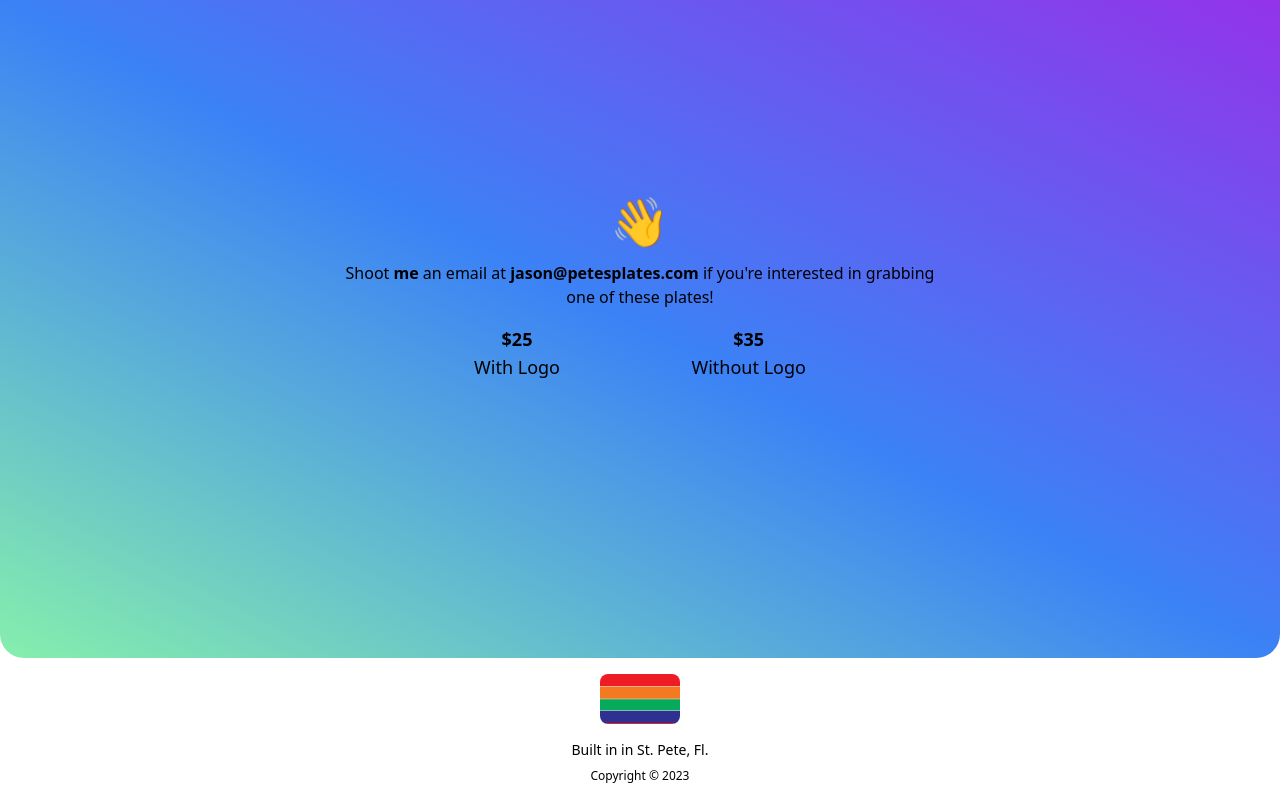
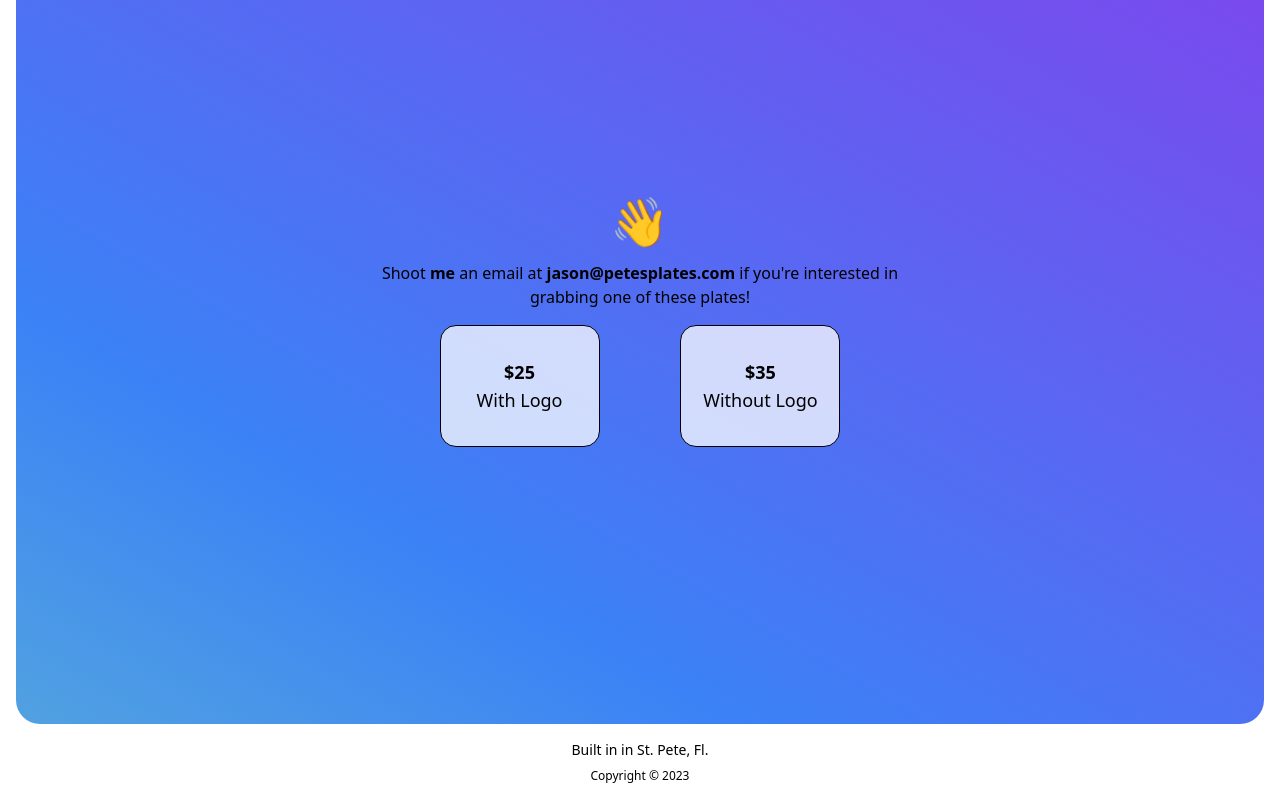
Before and after one commit to jasonraimondi/petesplates.com, a SvelteKit app: page / in a window 1280 px wide. Built offline with nearby package versions, Linux system fonts and the light colour scheme.

Commit message:
design: style

```diff
--- a/src/routes/+layout.svelte
+++ b/src/routes/+layout.svelte
@@ -5,23 +5,13 @@
 	const year = new Date().getFullYear();
 </script>
 
-<div id="container" class="container mx-auto">
-	<main>
+<div class="container mx-auto px-4 flex flex-col h-full">
+	<main class="flex-1">
 		<slot />
 	</main>
-	<footer class="text-center my-4">
-		<div class="flex justify-center pb-4">
-			<Flag />
-		</div>
+
+	<footer class="text-center my-4 h-50">
 		<p class="text-sm pb-2 font-medium">Built in in St. Pete, Fl.</p>
 		<p class="text-xs">Copyright &copy; {year}</p>
 	</footer>
 </div>
-
-<style>
-	#container {
-		display: grid;
-		grid-template-rows: 1fr auto;
-		height: 100%;
-	}
-</style>
--- a/src/routes/+page.svelte
+++ b/src/routes/+page.svelte
@@ -1,24 +1,67 @@
 <script>
+	import Flag from '../components/flag/Flag.svelte';
+
 	const subject = "Hey, I'm interested in a plate!";
 	const body = "Pete's Plates!";
 </script>
 
-<div class="h-full bg-gradient-to-tr from-green-300 via-blue-500 to-purple-600 pb-20 rounded-b-3xl">
+<div class="h-full">
+	<div
+		id="animated"
+		class="h-full bg-gradient-to-tr from-green-300 via-blue-500 to-purple-600 pb-20 mb-20 rounded-b-3xl"
+	>
 		<div class="h-full flex flex-col justify-center items-center">
-		<div class="max-w-prose text-center">
+			<div class="max-w-prose text-center px-4">
 				<p class="text-5xl pb-4">👋</p>
 				<p>
 					Shoot <a class="font-semibold hover:underline" href="https://jasonraimondi.com">me</a> an
 					email at
 					<a
 						class="font-semibold hover:underline"
-					href="mailto:jason@petesplates.com?subject={subject}&body={body}">jason@petesplates.com</a
+						href="mailto:jason@petesplates.com?subject={subject}&body={body}"
+						>jason@petesplates.com</a
 					> if you're interested in grabbing one of these plates!
 				</p>
 				<div class="mt-4 text-lg flex justify-evenly pb-30">
-				<p class="hover:text-white transition"><strong>$25</strong><br />With Logo</p>
-				<p class="hover:text-white transition"><strong>$35</strong><br />Without Logo</p>
+					<div
+						class="w-40 py-8 bg-white/75 border border-black rounded-2xl flex flex-col justify-center items-center"
+					>
+						<!--						<span class="mb-4">-->
+						<!--							<Flag />-->
+						<!--						</span>-->
+						<strong>$25</strong>
+						<span>With Logo</span>
+					</div>
+					<div
+						class="w-40 py-8 bg-white/75 border border-black rounded-2xl flex flex-col justify-center items-center"
+					>
+						<!--						<span class="mb-4">-->
+						<!--							<Flag />-->
+						<!--						</span>-->
+						<strong>$35</strong>
+						<span>Without Logo</span>
 					</div>
 				</div>
 			</div>
 		</div>
+	</div>
+</div>
+
+<style>
+	#animated {
+		background-size: 200% 200%;
+		animation: gradient 15s ease infinite;
+	}
+
+	@keyframes gradient {
+		0% {
+			background-position: 0 50%;
+		}
+		50% {
+			background-position: 100% 50%;
+		}
+		100% {
+			background-position: 0 50%;
+		}
+	}
+</style>
--- a/tailwind.config.js
+++ b/tailwind.config.js
@@ -2,7 +2,15 @@
 export default {
 	content: ['./src/**/*.{html,js,svelte,ts}'],
 	theme: {
-		extend: {}
+		extend: {},
+		container: {
+			margin: {
+				DEFAULT: '0.5rem'
+			},
+			padding: {
+				DEFAULT: '0.5rem'
+			}
+		}
 	},
 	plugins: []
 };
```
Lines whose indentation alone changed are shown as unchanged.
